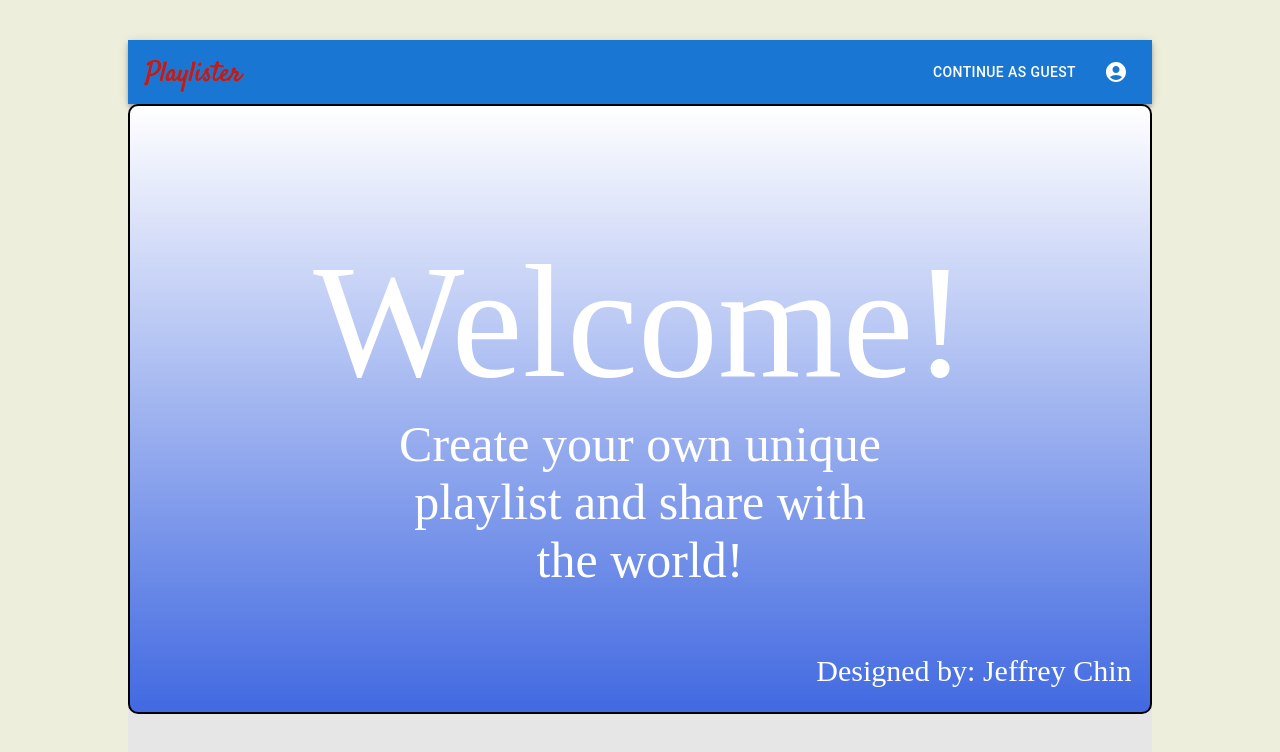
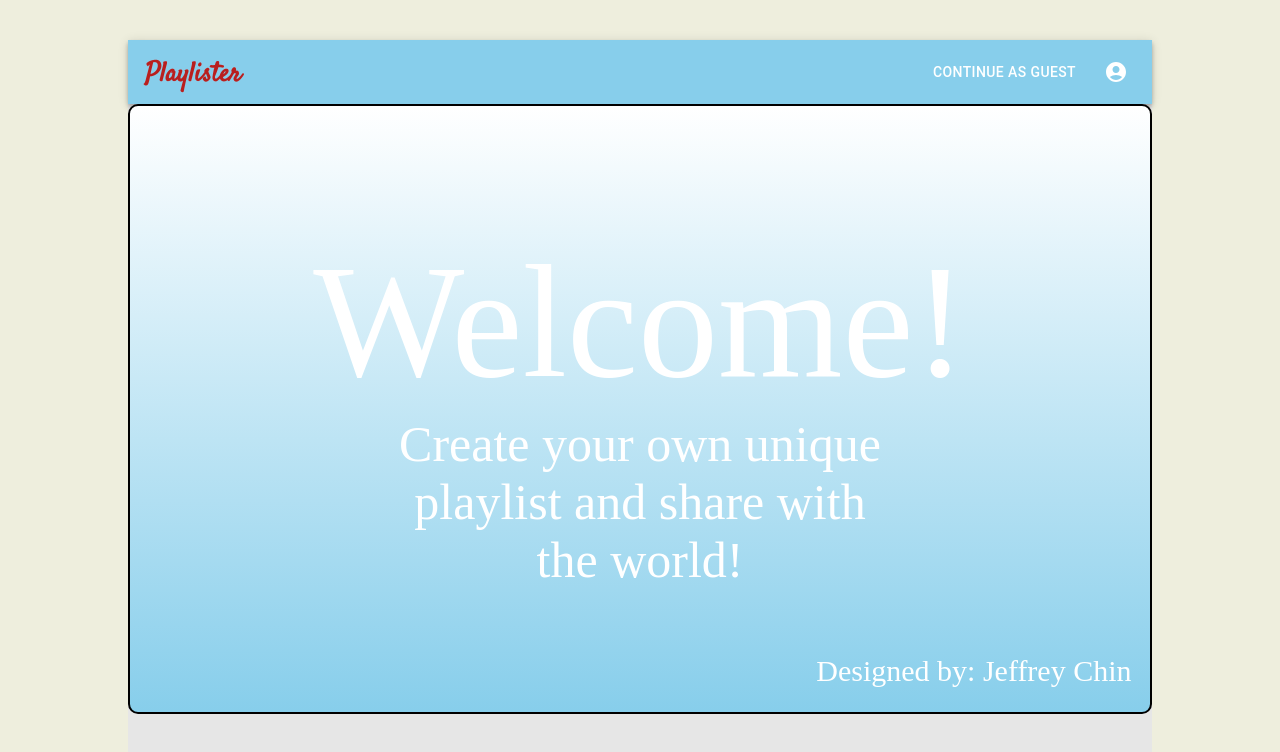
Before and after one commit to JeffC7/Playlister-Final-Project, a React (Create React App) app in the folder client/: page / in a window 1280 px wide. Shown: the top 752 px of the page. Built offline with nearby package versions, Linux system fonts and the light colour scheme; no server answers.

Commit message:
"Fixed some of the UI Design"

```diff
--- a/client/src/App.css
+++ b/client/src/App.css
@@ -56,7 +56,7 @@ body {
 #splash-screen {
   display: flex;
   flex-direction: column;
-  background-image: linear-gradient(to bottom, white, royalblue);
+  background-image: linear-gradient(to bottom, white, skyblue);
   color: white;
   border-color: black;
   border-width: 2px;
--- a/client/src/components/AppBanner.js
+++ b/client/src/components/AppBanner.js
@@ -102,7 +102,7 @@ export default function AppBanner() {
     return (
         <Box sx={{ flexGrow: 2 }}>
             <AppBar position="static">
-                <Toolbar  style={{ paddingLeft: '0px'}}>
+                <Toolbar  style={{ backgroundColor: "skyblue", paddingLeft: '0px'}}>
                     <Box sx={{ display: {xs:'none', md: 'flex'}}}><img width="25%" height="10%" src={playlister_logo} ></img></Box>
                     <Box sx={{ flexGrow: 1 }}></Box>
                     <Box sx={{ display: { xs: 'none', md: 'flex' } }}>
--- a/client/src/components/ListCard.js
+++ b/client/src/components/ListCard.js
@@ -136,7 +136,7 @@ function ListCard(props) {
             id={idNamePair._id}
             key={idNamePair._id}
             sx={{ display: 'flex', p: 1 }}
-            style={{ width: '100%', fontSize: '20pt', border: '1px solid black', backgroundColor: 'lightBlue', borderRadius: "25px", marginBottom: "1vh" }}
+            style={{ width: '100%', fontSize: '20pt', border: '1px solid black', backgroundColor: '#A4DDED', borderRadius: "20px", marginBottom: "1vh" }}
             button
             onClick={(event) => {
                 event.stopPropagation();
--- a/client/src/components/LoginScreen.js
+++ b/client/src/components/LoginScreen.js
@@ -102,6 +102,7 @@ export default function LoginScreen() {
                             label="Remember me"
                         />
                         <Button
+                            style={{backgroundColor: "skyblue"}}
                             type="submit"
                             fullWidth
                             variant="contained"
--- a/client/src/components/RegisterScreen.js
+++ b/client/src/components/RegisterScreen.js
@@ -124,6 +124,7 @@ export default function RegisterScreen() {
                             </Grid>
                         </Grid>
                         <Button
+                            style={{backgroundColor: "skyblue"}}
                             type="submit"
                             fullWidth
                             variant="contained"
```
